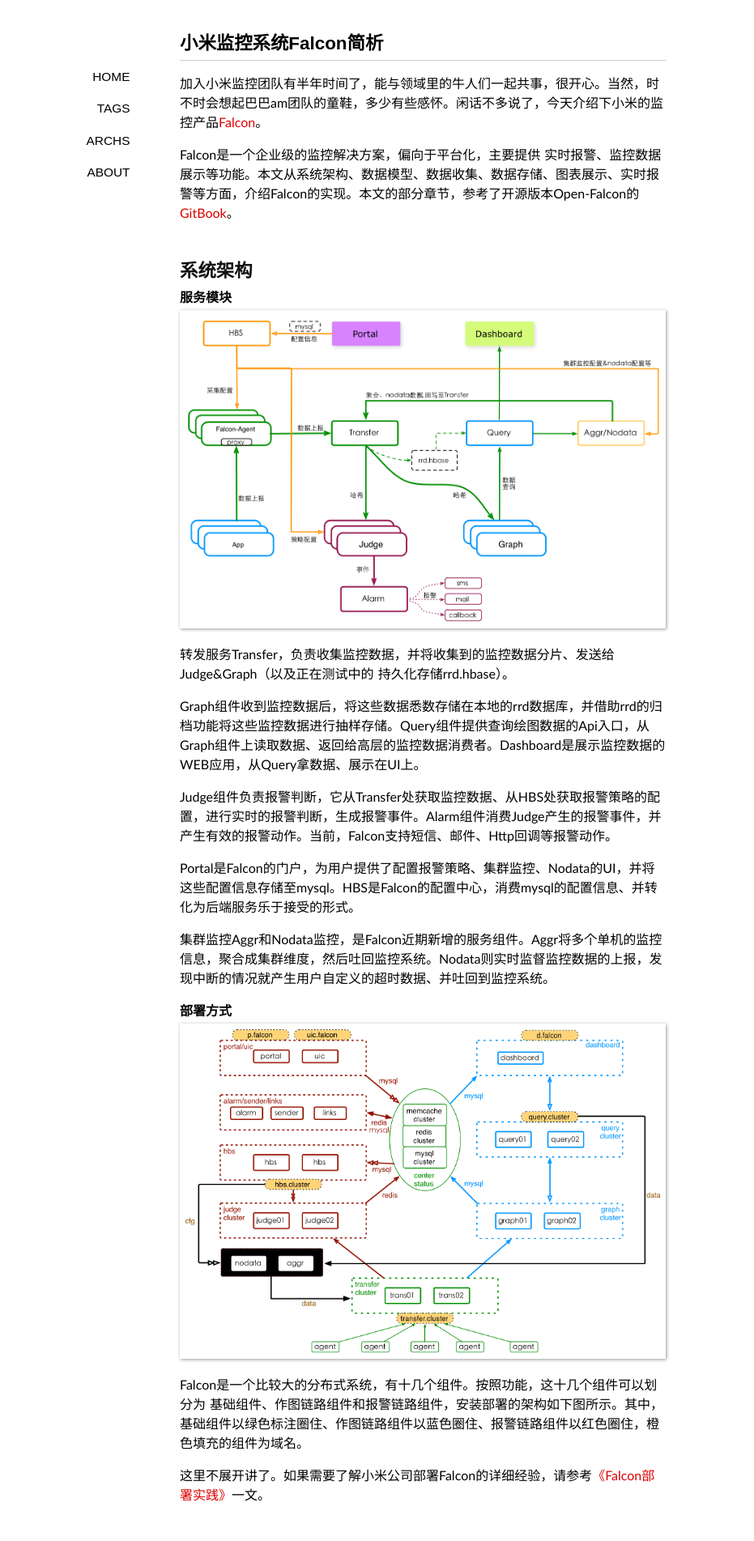
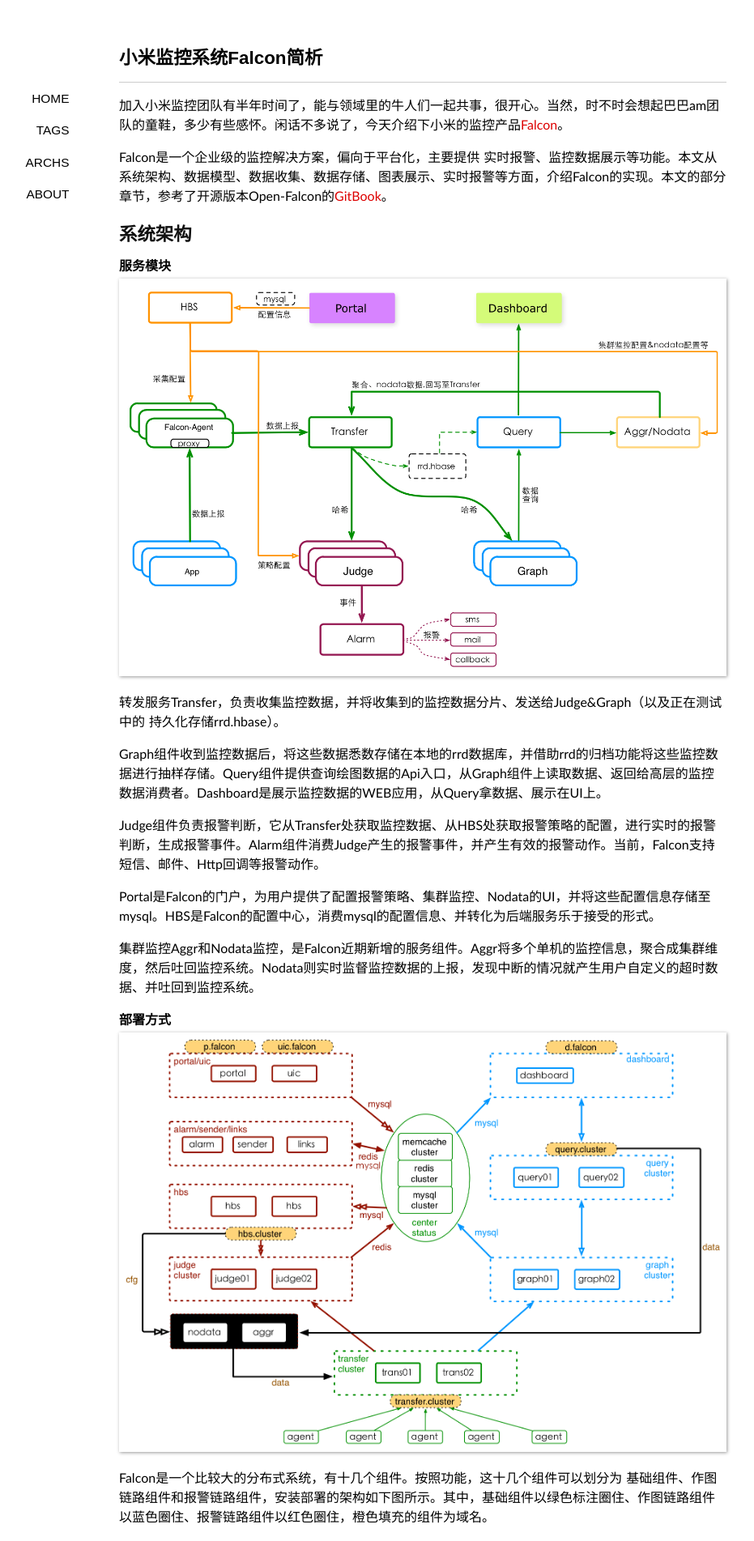
Before and after one commit to niean/niean.github.io, a Jekyll site: the page built from _posts/2015-08-06-falcon-intro.markdown, in a window 1280 px wide. Shown: the top 1903 px of the page at 81% size, without its empty margins (118-1049 px from the left). Built offline with Jekyll 4.4.1, drawn with Linux system fonts in a browser that asks for light colours; some web fonts are replaced; Markdown is read by kramdown in place of the engine named in the settings; comment, search, counter and statistics services are not loaded; some of the changed text lies outside the part shown.

Commit message:
change css

```diff
--- a/_posts/2015-08-06-falcon-intro.markdown
+++ b/_posts/2015-08-06-falcon-intro.markdown
@@ -10,7 +10,6 @@
 
 Falcon是一个企业级的监控解决方案，偏向于平台化，主要提供 实时报警、监控数据展示等功能。本文从系统架构、数据模型、数据收集、数据存储、图表展示、实时报警等方面，介绍Falcon的实现。本文的部分章节，参考了开源版本Open-Falcon的[GitBook](http://book.open-falcon.com/zh/intro/README.html)。
 
-<br />
 ## 系统架构
 **服务模块**
 ![archi](https://raw.githubusercontent.com/niean/niean.github.io/master/images/20150806/arch.png)
@@ -33,9 +32,8 @@
 
 这里不展开讲了。如果需要了解小米公司部署Falcon的详细经验，请参考[《Falcon部署实践》](http://book.open-falcon.com/zh/deploy/README.html)一文。
 
-<br />
 ## 数据采集
-在介绍"服务模块"时，我可以忽略了`Falcon-Agent`这一组件。`Falcon-Agent`是监控系统提供的、用于采集监控数据的组件，顺便也做一点Proxy的工作。那么，监控系统是否有必要***亲力亲为地负责监控数据采集***？
+在介绍"服务模块"时，我可以忽略了`Falcon-Agent`这一组件。`Falcon-Agent`是监控系统提供的、用于采集监控数据的组件，顺便也做一点Proxy的工作。那么，监控系统是否有必要亲力亲为地负责监控数据采集？
 
 我认为，监控系统的核心工作是实时报警和数据存储，把这两个核心工作搞定了，监控系统就能健康的run起来。只要数据模型抽象的好，实时报警 和 数据存储 就能够做的很通用、很纯粹、很"技术"，进而很容易维护(监控系统平台化，这么看来是可以实现的)。
 
@@ -45,9 +43,35 @@
 
 唠叨了半天，结论是什么呢？**监控只负责最通用的数据采集，非通用的情况需要由用户自己完成数据采集工作**。对于非通用情况，监控只需要制定准入规范、准备数据收集器，让用户按照标准把数据push到数据收集器即可。
 
-TODO: Java业务监控、Nginx监控、Mysql监控等的介绍，这些不应该被详细描述、大概提提就行。
 
-<br />
+**数据采集演进**
+
+监控系统的数据收集可以做成这样：不关注数据是怎么采集的，只需要制定数据格式标准、让用户按照标准把数据push上来即可。可以认为，监控系统可以不关注数据采集、只做数据收集。
+
+>1.agent基础采集项
+
+有一些指标很通用，在运维工作实践中进场被用到。这类指标大多与机器相关，主要包括Cpu、Load、Mem、Disk、IO、Net、Core、Port、Process、NTP、DNS等。为了方便用户使用，监控系统要帮忙采集这些数据: 做一个本机数据采集的代理Agent、安装到机器上，然后由Agent主动采集本机信息、自动push给监控系统。
+
+>2.agent插件机制
+
+Agent支持的采集项，基本能覆盖到常见的监控需求。但仍然会存在一些特殊的业务需求，或者不适合内置于Agent的采集项，为了cover这些需求，插件机制应运而生。插件是符合一定规范的，由用户开发的数据采集脚本或者可执行程序，Agent会负责周期性的调度这些插件，并将插件运行的输出，推送到监控系统；用户可以通过配置接口，指定哪些机器需要执行哪些插件。插件机制，是对Agent数据采集能力的扩展，更加灵活多样。
+
+需要指出的是，生效插件需要采集链路上的多个组件配置完成，这种高复杂度的机制 往往会成为很多bug的丰富来源。
+
+>3.自维护采集服务
+
+不能或者不方便 通过Agent采集的监控指标，需要用户自己完成数据采集、自己将数据push到监控系统。为此，监控系统需要制定灵活的、确定的数据模型，来支持用户自定义数据的采集；同时，还要提供简单易用的数据接收器、方便用户push数据。
+
+在庞大的用户自维护采集服务中，有一些是较通用的需求，比如网络设备监控、Java应用监控、Nginx监控、Mysql监控、HBase监控、Redis监控等。具体的业务部门，需要负责上述指标的采集工作；监控团队可以协助搞定，但不应该接手上述工作。
+
+>4.Nodata监控
+
+对于用户自维护的采集服务，监控服务的存活是一个通用需求。为此，监控系统设计了Nodata功能，用户监控数据采集服务(包括Agent)的可用性。
+
+
+上述，为监控系统数据采集方式的演进过程。
+
+
 ## 数据模型
 数据模型，就是监控系统的数据准入规范。
 
@@ -83,7 +107,7 @@
 
 通过 endpoint/metric/tags 这种数据结构, 可以灵活的配置报警、配置绘图展示等。
 
-<br />
+
 ## 数据收集
 从用户角度，Falcon提供了两个数据收集器:Agent和Transfer。Agent最终会把收集到的数据上报给Transfer。
 
@@ -94,7 +118,7 @@
 多IDC时，可能面对 "分区到中心的专线网络质量较差&公网ACL不通" 等问题。这时，可以在分区内部署一套数据路由服务，接收本分区内的所有流量，然后通过公网，将数据push给中心的Transfer。如下图，
 ![gateway](https://raw.githubusercontent.com/niean/niean.github.io/master/images/20150806/gateway.png)
 
-<br />
+
 ## 数据存储
 一般来说，监控系统收集的数据量很大，写多读少，要求历史数据的查询要快速、高效。
 
@@ -131,7 +155,7 @@
 
 TODO: 为了搞定大量写入，Graph做了哪些工作。
 
-<br />
+
 ## 数据查询
 Query组件，对用户提供数据查询服务，接口形式为Http-Post。通过Query的接口，用户可以查询指定时间段内、一批监控指标的绘图数据。接口定义，见[这里](http://book.open-falcon.com/zh/usage/query.html)。
 
@@ -141,7 +165,7 @@
 + 数据和用户操作之间，隔上一层Api，这是很常规的做法。通过这个Api层，可以方便的实现权限控制、流量控制等。
 
 
-<br />
+
 ## 图表展示
 
 展示监控数据的历史曲线，这是监控系统两大核心功能之一。Falcon提供了两种图表展示的方式: 动态查询 和 固定展示。动态查询，用于满足用户的临时查询需求。固定展示，为用户提供了定制绘图曲线的入口。
@@ -170,7 +194,6 @@
 整理一句，将绘图曲线展示和监控实体管理分开，很赞。这种逆天的设计，带来了很多灵活性，但需要在监控推广的早期逐渐培养用户的使用习惯、使之接受这种设计。看看大公司里的各种各样积重难返、步履维艰，深深觉着在小公司里从零搞起一个项目也是很幸福滴；同时由衷的认为，用户习惯的培养真真太重要了。
 
 
-<br />
 ## 报警配置
 监控报警的三要素，为: 监控指标的数据，判断条件，报警。报警动作、报警抑制、报警信息接收人等，均包含在"报警"这一要素中，不详细展开。这里认为，判断条件+报警=报警策略。
 
@@ -302,25 +325,12 @@
 + 监控系统的机器分组，是一级的扁平结构，机器分组之间无继承关系。很多公司，机器管理都是借助"服务树"进行的。在设计监控系统时，他们把服务树当成稳定的、可依赖的基础设施，因此，把服务树节点当做机器分组来使用、通过服务树节点的上下级关系实现继承和覆盖。而实践中，服务树是可能发生剧烈变化的，甚至会有多棵树的出现，这时监控系统就只能死翘翘了。一种可行的改造方案是: 将服务树各节点扁平化为一级节点，去掉节点之间的上下级关系、只保留其机器分组管理的特征；转而，将继承和覆盖的属性赋予策略模板。
 
 
-<br />
+
 ## 结束语
-总的来说，Falcon在理念、实现上都是非常先进的，领先传统厂商至少一代。主要体现在以下几点:
+总的来说，Falcon在理念、实现上都是非常先进的，领先传统厂商至少一代。再次整理下这些Features:
 
 +  数据收集，不需要预定义、提供了完善的数据收集器，方便用户自己push数据。从而，监控可以做到不过分关注数据采集
 +  绘图展示，灵活而又能定制
 +  实时报警，配置高效而灵活，使用tag过滤机制、使用hostgrp管理实体、使用template管理策略
 +  机器分组，设计成一级扁平结构，使得监控系统可以适应CMDB的结构变更
 +  其他方面，纯粹的平台化理念、成功的用户习惯培养、良好的工程控制，等等
-
-不多说了，哥哥们又来催上线了。最近搞了几个故障，快被吓尿了。等着，劳资要把这些流弊全清理了，擦擦。
-
-
-<br />
-## 行文花絮
-覆盖通用采集；提供收集器，约定数据准入规范
-
-预定义，大大增加用户push数据的成本。因此，不必预定义监控指标。
-
-监控实体，用hostgrp管理，减少因为实体数量而带来的配置复杂度、实现动态生效。
-
-监控策略，用template管理，减少报警配置的数量；结合继承、覆盖，减少template配置的复杂度。使用tag做策略过滤，提高灵活性、减少配置数据量。
--- a/media/css/style.css
+++ b/media/css/style.css
@@ -28,10 +28,10 @@
 blockquote{display:block;text-align:justify;border-left:4px solid #eeeeee;}
 blockquote{margin:1em 0em;padding-left:1.5em;}
 blockquote p{margin:0;padding:.5em 0;}
-#container{width:600px;margin:2em auto;display:block;padding:0 2em;}
+#container{width:750px;margin:2em auto;display:block;padding:0 2em;}
 .content{font-size:16px;line-height:24px;}
 .content h1{padding:.5em 0;}
-.content img{max-width:600px;display:block;margin:4px auto;-webkit-box-shadow:#999 1px 1px 4px;-moz-box-shadow:#999 1px 1px 4px;box-shadow:#999 1px 1px 4px;}
+.content img{max-width:750px;display:block;margin:4px auto;-webkit-box-shadow:#999 1px 1px 4px;-moz-box-shadow:#999 1px 1px 4px;box-shadow:#999 1px 1px 4px;}
 #tag_cloud{margin-bottom: 1em;}
 #tag_cloud a:hover{color:#333333 !important;text-decoration:none;}
 .listing-item,.listing-seperator{list-style-type:none;}
@@ -50,9 +50,9 @@
 nav a{display:block;padding:.7em 1em;color:#000000;}
 nav a:hover{background-color:#ff0000;text-decoration:none;color:#f9f9f9;-webkit-transition:color .2s linear;}
 .post{padding:.5em 0em;}
-h1{font-family:"Cuprum","Hiragino Sans GB","Microsoft YaHei",sans-serif;font-size:1.6em;color:#000;}
-h2{font-family:"Cuprum","Hiragino Sans GB","Microsoft YaHei",sans-serif;font-size:1.4em;color:#111;}
-h3{font-family:"Cuprum","Hiragino Sans GB","Microsoft YaHei",sans-serif;font-size:1.2em;color:#222;}
+h1{font-family:"Cuprum","Hiragino Sans GB","Microsoft YaHei",sans-serif;font-size:1.6em;color:#000;margin:.8em 0 .4em;}
+h2{font-family:"Cuprum","Hiragino Sans GB","Microsoft YaHei",sans-serif;font-size:1.4em;color:#111;margin:.7em 0 .3em;}
+h3{font-family:"Cuprum","Hiragino Sans GB","Microsoft YaHei",sans-serif;font-size:1.2em;color:#222;margin:.6em 0 .2em;}
 h4{font-family:"Cuprum","Hiragino Sans GB","Microsoft YaHei",sans-serif;font-size:1em;color:#333;}
 pre,code{font-family:Menlo,"Andale Mono",Consolas,"Courier New",Monaco,monospace;font-size:13px;}
 code{background-color:#D0D0D0;}
```
Also changed, not shown: media/css/home.css (+5 -2 lines).
